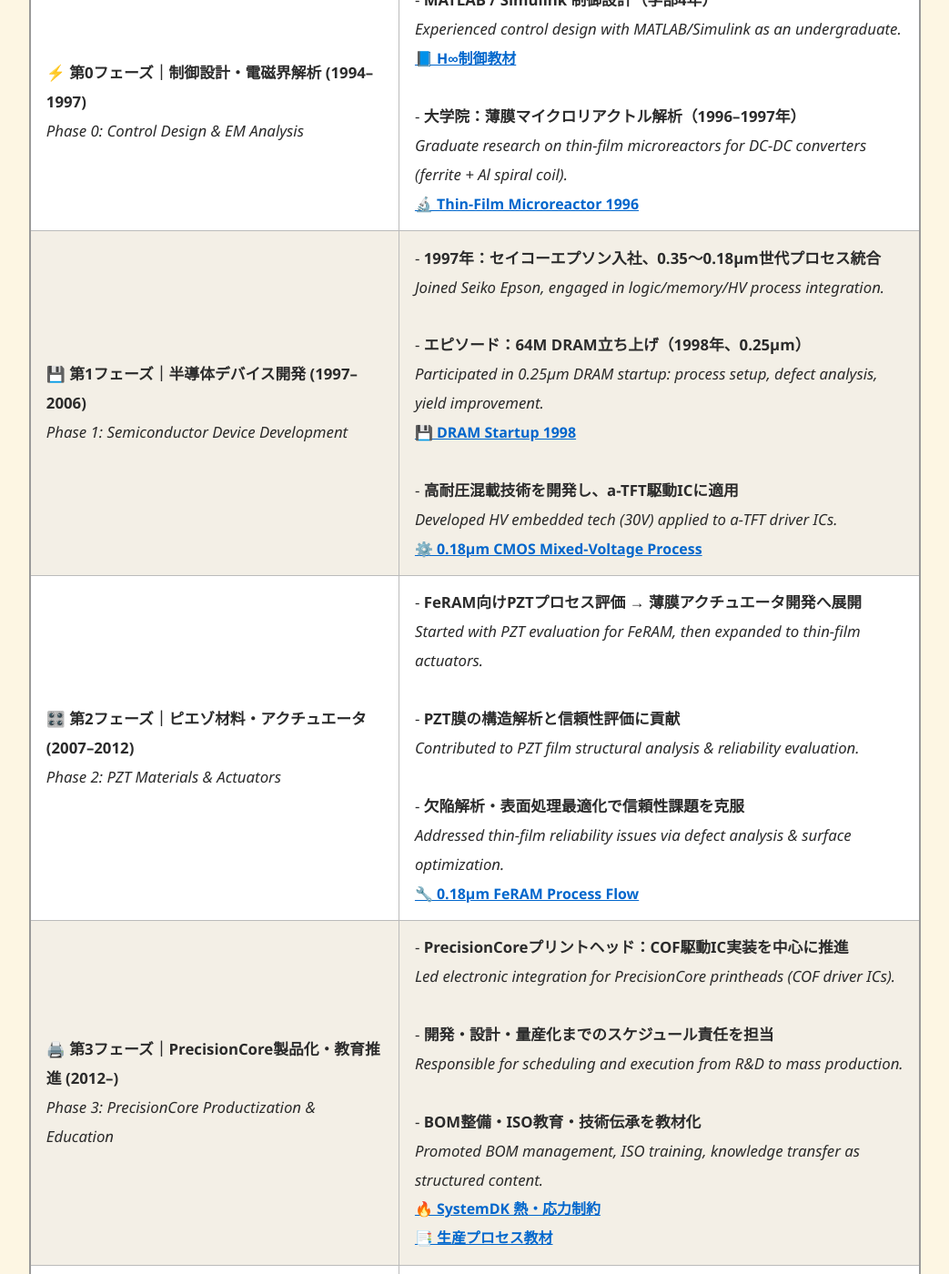
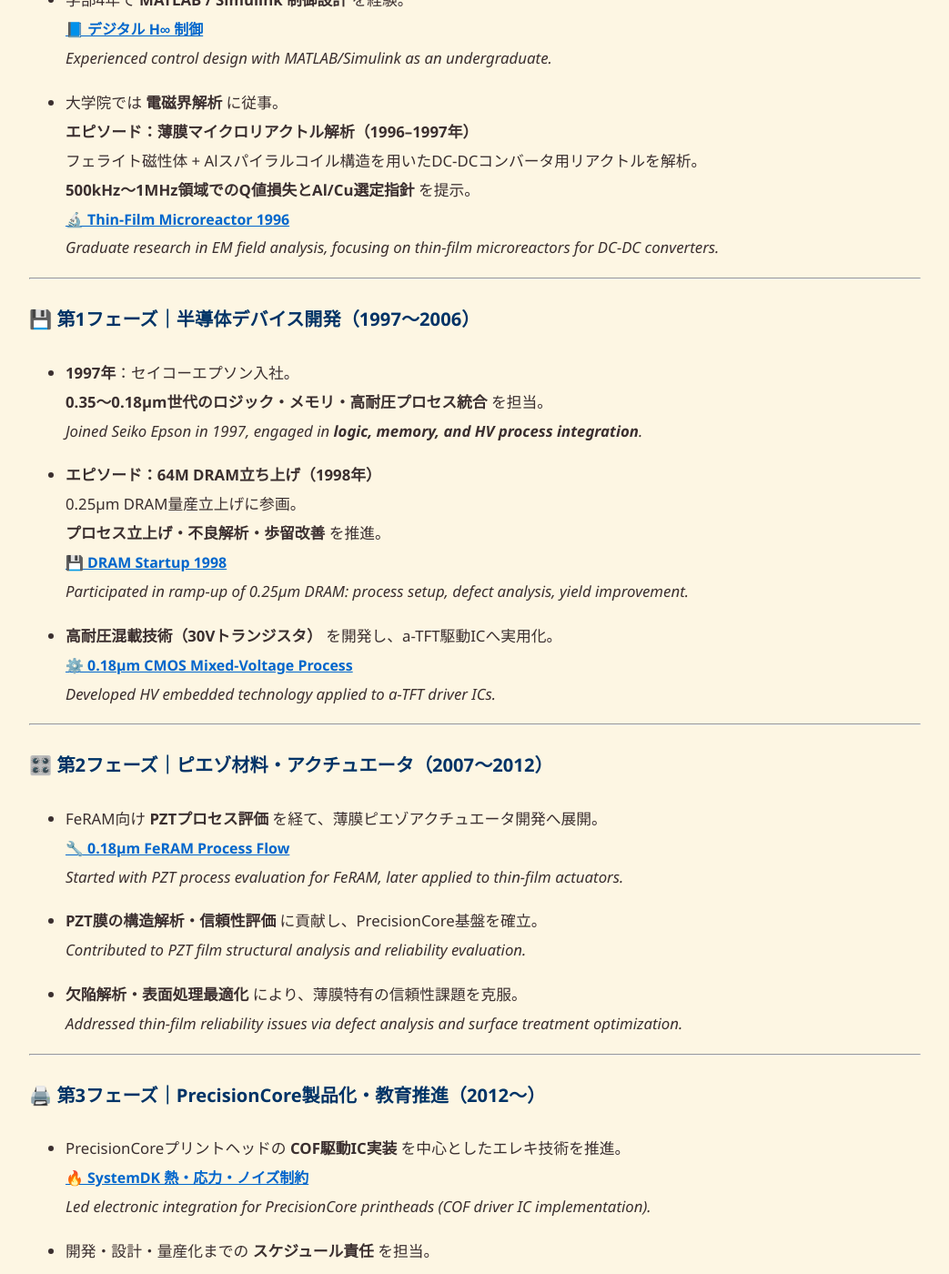
Before and after one commit to Samizo-AITL/Samizo-AITL.github.io, a Jekyll site: the page built from about/career-summary/index.md, in a window 1280 px wide and 1400 px high, scrolled down 663 px. Shown: the whole window at 91% size, without its empty margins (118-1161 px from the left). Built offline with Jekyll 4.4.1, drawn with Linux system fonts in a browser that asks for light colours; some of the changed text lies outside the part shown.

Commit message:
Update index.md

```diff
--- a/about/career-summary/index.md
+++ b/about/career-summary/index.md
@@ -2,6 +2,8 @@
 layout: default
 title: "経験要約 / Career Summary"
 description: "半導体・制御・インクジェット・教育の横断経験をまとめたキャリアサマリ"
+---
+
 ---
 
 # 🛠️ 経験要約 / Career Summary
@@ -16,21 +18,125 @@
 
 ---
 
-## 📘 フェーズ別キャリア / Career Phases (Table)
+## 📘 フェーズ別キャリア / Career Phases
 
-| フェーズ / Phase + 期間 | 活動内容 / Activities |
-|-----------------|-----------------------|
-| ⚡ **第0フェーズ｜制御設計・電磁界解析 (1994–1997)** <br> *Phase 0: Control Design & EM Analysis* | - **MATLAB / Simulink 制御設計（学部4年）**  <br>*Experienced control design with MATLAB/Simulink as an undergraduate.*  <br>[📘 H∞制御教材](https://samizo-aitl.github.io/EduController/part04_digital/theory/06_digital_hinf_control.html)  <br><br> - **大学院：薄膜マイクロリアクトル解析（1996–1997年）**  <br>*Graduate research on thin-film microreactors for DC-DC converters (ferrite + Al spiral coil).*  <br>[🔬 Thin-Film Microreactor 1996](https://samizo-aitl.github.io/Edusemi-Plus/archive/in1996/thinfilm_microreactor/) |
-| 💾 **第1フェーズ｜半導体デバイス開発 (1997–2006)** <br> *Phase 1: Semiconductor Device Development* | - **1997年：セイコーエプソン入社、0.35〜0.18µm世代プロセス統合**  <br>*Joined Seiko Epson, engaged in logic/memory/HV process integration.*  <br><br> - **エピソード：64M DRAM立ち上げ（1998年、0.25µm）**  <br>*Participated in 0.25µm DRAM startup: process setup, defect analysis, yield improvement.*  <br>[💾 DRAM Startup 1998](https://samizo-aitl.github.io/Edusemi-Plus/archive/in1998/DRAM_Startup_64M_1998/)  <br><br> - **高耐圧混載技術を開発し、a-TFT駆動ICに適用**  <br>*Developed HV embedded tech (30V) applied to a-TFT driver ICs.*  <br>[⚙️ 0.18µm CMOS Mixed-Voltage Process](https://samizo-aitl.github.io/Edusemi-v4x/chapter3_process_evolution/docs/0.18um_1.8V_3.3V_5V) |
-| 🎛️ **第2フェーズ｜ピエゾ材料・アクチュエータ (2007–2012)** <br> *Phase 2: PZT Materials & Actuators* | - **FeRAM向けPZTプロセス評価 → 薄膜アクチュエータ開発へ展開**  <br>*Started with PZT evaluation for FeRAM, then expanded to thin-film actuators.*  <br><br> - **PZT膜の構造解析と信頼性評価に貢献**  <br>*Contributed to PZT film structural analysis & reliability evaluation.*  <br><br> - **欠陥解析・表面処理最適化で信頼性課題を克服**  <br>*Addressed thin-film reliability issues via defect analysis & surface optimization.*  <br>[🔧 0.18µm FeRAM Process Flow](https://samizo-aitl.github.io/Edusemi-v4x/d_chapter1_memory_technologies/doc_FeRAM/0.18um_FeRAM_ProcessFlow) |
-| 🖨️ **第3フェーズ｜PrecisionCore製品化・教育推進 (2012–)** <br> *Phase 3: PrecisionCore Productization & Education* | - **PrecisionCoreプリントヘッド：COF駆動IC実装を中心に推進**  <br>*Led electronic integration for PrecisionCore printheads (COF driver ICs).*  <br><br> - **開発・設計・量産化までのスケジュール責任を担当**  <br>*Responsible for scheduling and execution from R&D to mass production.*  <br><br> - **BOM整備・ISO教育・技術伝承を教材化**  <br>*Promoted BOM management, ISO training, knowledge transfer as structured content.*  <br>[🔥 SystemDK 熱・応力制約](https://samizo-aitl.github.io/Edusemi-v4x/f_chapter2a_systemdk/)  <br>[📑 生産プロセス教材](https://samizo-aitl.github.io/EduMecha/08_production_process/production_process_flow.html) |
-| 🚀 **現在の活動 (2020s–)** <br> *Current Activities* | - **オープンフレームワーク Samizo-AITL を構築・発信**  <br>*Building and sharing the open Samizo-AITL framework (education, AI control, prompts).*  <br><br> - **半導体〜制御〜IJ の統合教材群を公開**  <br>*Publishing integrated educational resources.*  <br><br> - **CFET 教材論文公開**  <br>*Educational Tutorial Paper on CFET.*  <br>[📄 CFET 教材論文 (PDF)](./docs/cfet_tutorial_main.pdf)  <br><br> - **CFET 制御統合検証**  <br>*Cross-layer CFET control study (PID+FSM+LLM).*  <br>[📄 CFET Control Main Paper (PDF)](./docs/cfet_ctrl2025.pdf)  <br><br> - **LPDDR+FeRAM Chiplet Integration**  <br>*Hybrid memory architecture (low-power + instant resume).*  <br>[📄 LPDDR+FeRAM (PDF)](./docs/LPDDR_FeRAM.pdf)  <br><br> - **FeFET CMOS 0.18 µm Integration Study**  <br>*+1 mask integration, 10^5 cycles endurance, 10y@85℃ retention.*  <br>[📄 Main Paper](./docs/FeFET_CMOS018um_IntegrationStudy_Main.pdf)  <br>[📄 Supplementary](./docs/FeFET_CMOS_018um_IntegrationStudy_Supplementary.pdf)  <br><br> - **ScAlN MEMS 超音波センサ研究**  <br>*Pb-free ScAlN MEMS ultrasonic sensor with 65nm SiGe CMOS SiP.*  <br>[📄 ScAlN Paper (PDF)](./docs/scaln_ultrasonic.pdf)  <br><br> - **ヒューマノイド制御アーキテクチャ研究**  <br>*Humanoid control: LLM + FSM + PID + state-space + energy harvesting.*  <br>[📄 Humanoid TCST 論文 (PDF)](./docs/humanoid_tcst2025.pdf)  <br><br> - **SystemDK with AITL 論文公開**  <br>*Runtime-aware DTCO with PID+FSM+LLM compensation.*  <br>[📄 SystemDK+AITL Main Paper (PDF)](./docs/systemdk_aitl2025.pdf) |
+### ⚡ 第0フェーズ｜制御設計・電磁界解析（1994〜1997）
+- 学部4年で **MATLAB / Simulink 制御設計** を経験。
+  [📘 デジタル H∞ 制御](https://samizo-aitl.github.io/EduController/part04_digital/theory/06_digital_hinf_control.html)
+  *Experienced control design with MATLAB/Simulink as an undergraduate.*
+
+- 大学院では **電磁界解析** に従事。
+  **エピソード：薄膜マイクロリアクトル解析（1996–1997年）**
+  フェライト磁性体 + Alスパイラルコイル構造を用いたDC-DCコンバータ用リアクトルを解析。
+  **500kHz〜1MHz領域でのQ値損失とAl/Cu選定指針** を提示。
+  [🔬 Thin-Film Microreactor 1996](https://samizo-aitl.github.io/Edusemi-Plus/archive/in1996/thinfilm_microreactor/)
+  *Graduate research in EM field analysis, focusing on thin-film microreactors for DC-DC converters.*
 
 ---
 
-⚠️ **注記 / Note**
-本ページ記載のプロセス情報は教育・教材目的の構想モデルに基づくものであり、実在する製造フローや機密情報とは無関係です。
-*Process information here is based on conceptual models for educational purposes, not related to actual manufacturing flows or confidential data.*
+### 💾 第1フェーズ｜半導体デバイス開発（1997〜2006）
+- **1997年**：セイコーエプソン入社。
+  **0.35〜0.18μm世代のロジック・メモリ・高耐圧プロセス統合** を担当。
+  *Joined Seiko Epson in 1997, engaged in **logic, memory, and HV process integration**.*
+
+- **エピソード：64M DRAM立ち上げ（1998年）**
+  0.25μm DRAM量産立上げに参画。
+  **プロセス立上げ・不良解析・歩留改善** を推進。
+  [💾 DRAM Startup 1998](https://samizo-aitl.github.io/Edusemi-Plus/archive/in1998/DRAM_Startup_64M_1998/)
+  *Participated in ramp-up of 0.25μm DRAM: process setup, defect analysis, yield improvement.*
+
+- **高耐圧混載技術（30Vトランジスタ）** を開発し、a-TFT駆動ICへ実用化。
+  [⚙️ 0.18μm CMOS Mixed-Voltage Process](https://samizo-aitl.github.io/Edusemi-v4x/chapter3_process_evolution/docs/0.18um_1.8V_3.3V_5V)
+  *Developed HV embedded technology applied to a-TFT driver ICs.*
+
+---
+
+### 🎛️ 第2フェーズ｜ピエゾ材料・アクチュエータ（2007〜2012）
+- FeRAM向け **PZTプロセス評価** を経て、薄膜ピエゾアクチュエータ開発へ展開。
+  [🔧 0.18μm FeRAM Process Flow](https://samizo-aitl.github.io/Edusemi-v4x/d_chapter1_memory_technologies/doc_FeRAM/0.18um_FeRAM_ProcessFlow)
+  *Started with PZT process evaluation for FeRAM, later applied to thin-film actuators.*
+
+- **PZT膜の構造解析・信頼性評価** に貢献し、PrecisionCore基盤を確立。
+  *Contributed to PZT film structural analysis and reliability evaluation.*
+
+- **欠陥解析・表面処理最適化** により、薄膜特有の信頼性課題を克服。
+  *Addressed thin-film reliability issues via defect analysis and surface treatment optimization.*
+
+---
+
+### 🖨️ 第3フェーズ｜PrecisionCore製品化・教育推進（2012〜）
+- PrecisionCoreプリントヘッドの **COF駆動IC実装** を中心としたエレキ技術を推進。
+  [🔥 SystemDK 熱・応力・ノイズ制約](https://samizo-aitl.github.io/Edusemi-v4x/f_chapter2a_systemdk/)
+  *Led electronic integration for PrecisionCore printheads (COF driver IC implementation).*
+
+- 開発・設計・量産化までの **スケジュール責任** を担当。
+  *Responsible for scheduling and execution from development to mass production.*
+
+- **BOM整備・ISO教育・技術伝承** を教材化し、組織横断で推進。
+  [📑 設計→量産部品発注フロー](https://samizo-aitl.github.io/EduMecha/08_production_process/production_process_flow.html)
+  *Promoted BOM management, ISO training, and knowledge transfer as structured content.*
+
+---
+
+## 🎯 現在の活動 / Current Activities
+- **Samizo-AITL フレームワーク構築・発信**（教育・プロンプト設計・AI制御統合）。
+  *Building and sharing the open Samizo-AITL framework (education, prompt design, AI-integrated control).*
+
+- **半導体〜制御〜インクジェット統合教材群を公開**。
+  [📄 FinFET / GAA ノードパラメータ比較表](https://samizo-aitl.github.io/Edusemi-v4x/f_chapter1_finfet_gaa/appendixf1_05_node_params)
+  *Publishing integrated educational resources from semiconductors to control and inkjet.*
+
+---
+
+### 📑 論文・研究成果 / Papers & Research Works
+
+#### 📘 CFET 教材論文
+**教育的観点からCFETを体系整理したチュートリアル。**
+Planar → FinFET → GAA → CFET までの進化、構造概念、設計・製造課題、教育的価値を俯瞰。
+[📄 CFET Tutorial Paper (PDF)](./docs/cfet_tutorial_main.pdf)
+*Educational tutorial paper on CFET: device evolution, design impact, manufacturing challenges, and its value for semiconductor education.*
+
+#### ⚙️ CFET 制御統合検証
+**CFET配線遅延と熱結合を、PID+FSM+LLM で動的補償する新制御概念を実証。**
+EDAに制御理論を導入し、サブ2nm世代での信号遅延・熱問題に対処。
+[📄 CFET Control Main Paper (PDF)](./docs/cfet_ctrl2025.pdf)
+*Proof-of-concept for cross-layer control of CFET delay/thermal coupling via PID+FSM+LLM.*
+
+#### 💾 LPDDR+FeRAM Chiplet Integration
+**低消費電力LPDDRと不揮発FeRAMをチップレットで統合。**
+スタンバイ電力削減と瞬時復帰を両立するメモリアーキテクチャを提案。
+[📄 LPDDR+FeRAM Integration (PDF)](./docs/LPDDR_FeRAM.pdf)
+*Hybrid memory architecture combining low-power LPDDR with instant-resume FeRAM.*
+
+#### 🔋 FeFET CMOS 0.18 µm Integration Study
+**既存0.18µm CMOSに+1マスクでFeFETを統合。**
+10^5サイクル超の耐久性と10年以上（85℃）の保持を実証し、IoT/車載向け不揮発メモリ応用を提案。
+[📄 Main Paper](./docs/FeFET_CMOS018um_IntegrationStudy_Main.pdf) / [📄 Supplementary](./docs/FeFET_CMOS_018um_IntegrationStudy_Supplementary.pdf)
+*Integration study showing FeFET endurance >10^5 and retention >10y at 85℃.*
+
+#### 🌊 ScAlN MEMS 超音波センサ研究
+**PbフリーScAlN MEMSを65nm SiGe CMOSと統合。**
+次世代医療用超音波センサとして環境調和型のアプローチを提示。
+[📄 ScAlN Ultrasonic Paper (PDF)](./docs/scaln_ultrasonic.pdf)
+*Pb-free ScAlN MEMS ultrasonic sensor integrated with 65nm SiGe CMOS SiP.*
+
+#### 🤖 ヒューマノイド制御アーキテクチャ研究
+**LLM + FSM + PID + 状態空間制御を統合。**
+クロスノードSoC設計とSystemDK検証に基づき、次世代ロボット制御アーキテクチャを提案。
+[📄 Humanoid TCST 論文 (PDF)](./docs/humanoid_tcst2025.pdf)
+*Humanoid control architecture integrating LLM inference, hierarchical FSM, PID/state-space control, and energy harvesting.*
+
+#### 🖥️ SystemDK with AITL 論文公開
+**EDA設計フローに制御ループ（PID+FSM+LLM）を統合。**
+RC遅延・熱結合・EMI変動を実時間で補償し、サブ2nm世代の信頼性を向上。
+[📄 SystemDK+AITL Main Paper (PDF)](./docs/systemdk_aitl2025.pdf)
+*Runtime-aware DTCO framework enabling guardband reduction and reliability improvement across advanced nodes.*
+
+---
+
+> ⚠️ **注記 / Note**
+> 本ページ記載のプロセス情報は教育・教材目的の構想モデルに基づくものであり、実在する製造フローや機密情報とは無関係です。
+> *Process information here is based on conceptual models for educational purposes, not related to actual manufacturing flows or confidential data.*
 
 ---
 
```
